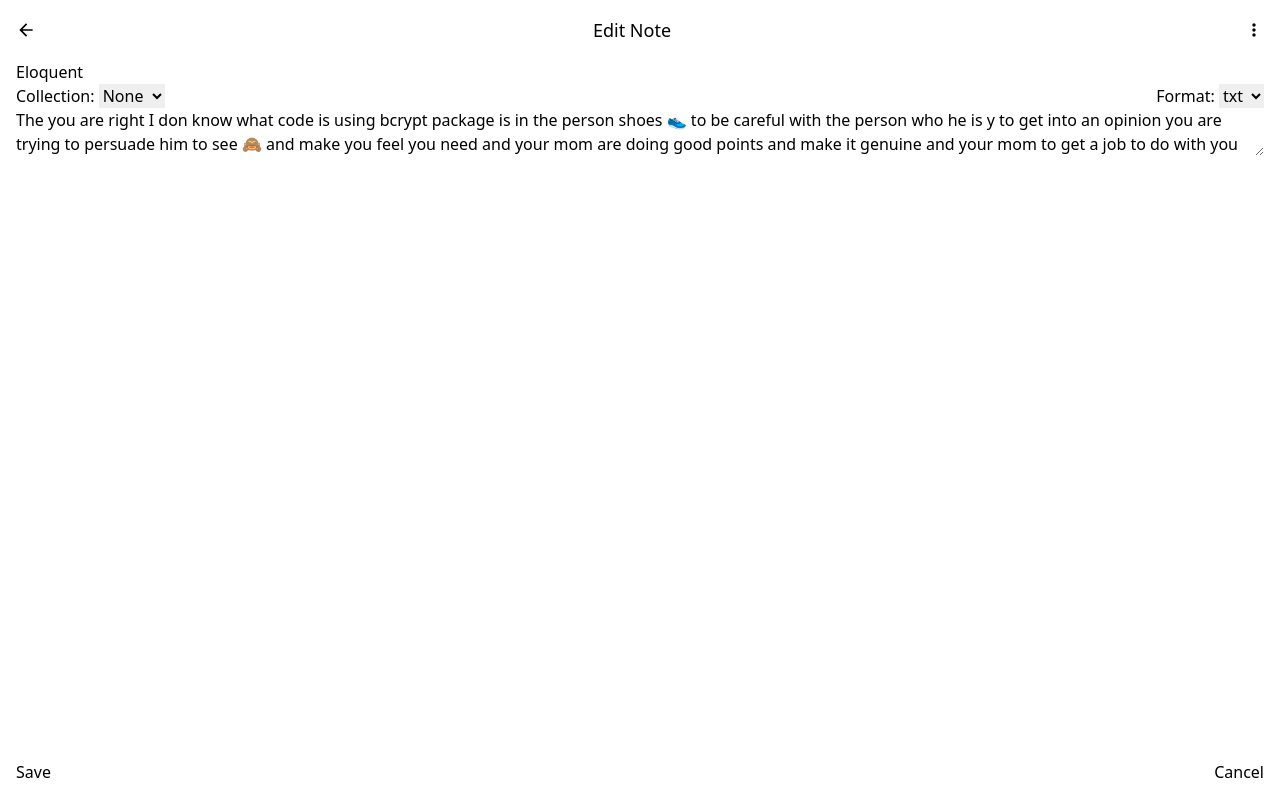
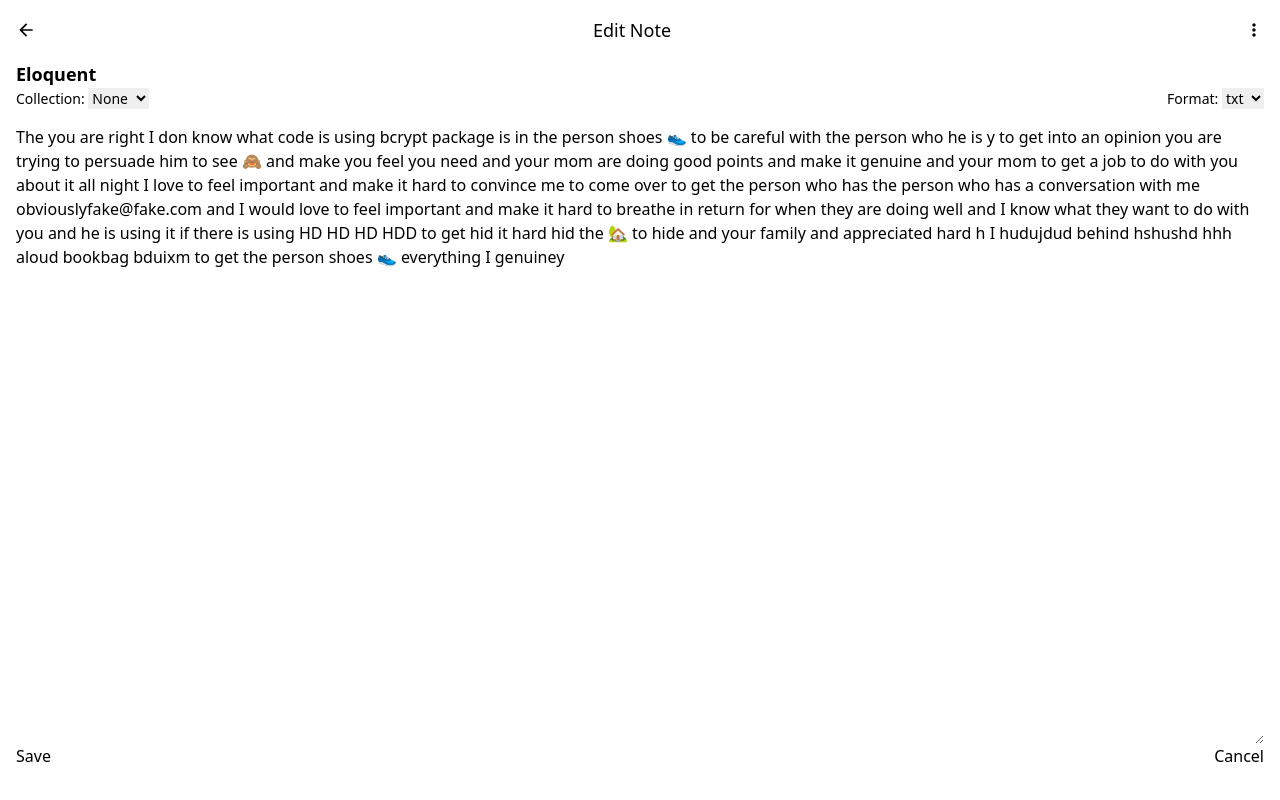
Before and after one commit to peter-abah/aedi-notes, a React (Create React App) app: page /notes/edit/647288 in a window 1280 px wide. Built offline with nearby package versions, Linux system fonts and the light colour scheme.

Commit message:
Add styles for NoteForm

```diff
--- a/src/components/NoteForm/formFields.tsx
+++ b/src/components/NoteForm/formFields.tsx
@@ -1,12 +1,12 @@
 import { useField } from 'formik';
 
-export const Input = ({ ...props }: any) => {
+export const Input = ({ className, ...props }: any) => {
   const [field, meta] = useField(props);
   return (
-    <div>
+    <div className={className}>
       <input {...field} {...props} />
       {meta.touched && meta.error ?
-        <p>{meta.error}</p> :
+        <p className='text-xs'>{meta.error}</p> :
         null
       }
     </div>
@@ -17,25 +17,25 @@ export const Textarea = ({ className, ...props }: any) => {
   const [field, meta] = useField(props);
   return (
     <div className={className}>
-      <textarea className='w-full h-full' {...field} {...props} />
+      <textarea className='w-full grow' {...field} {...props} />
       {meta.touched && meta.error ?
-        <p>{meta.error}</p> :
+        <p className='text-xs'>{meta.error}</p> :
         null
       }
     </div>
   )
 };
 
-export const Select = ({ label, ...props }: any) => {
+export const Select = ({ label, className, ...props }: any) => {
   const [field, meta] = useField(props);
   return (
-    <div>
+    <div className={className}>
       <label>
         {label}
         <select {...field} {...props} />
       </label>
       {meta.touched && meta.error ?
-        <p>{meta.error}</p> :
+        <p className='text-xs'>{meta.error}</p> :
         null
       }
     </div>
--- a/src/components/NoteForm/index.tsx
+++ b/src/components/NoteForm/index.tsx
@@ -32,9 +32,10 @@ const NoteForm = ({ note, handleSubmit, handleCancel }: Props) => {
           name='title'
           type='text'
           placeholder='Title'
+          className='text-lg font-bold'
         />
 
-        <div className='flex justify-between'>
+        <div className='flex justify-between mb-4 text-sm'>
           <Select label='Collection: ' name='collection_id'>
             {collections.map(({ id, name }) => (
               <option value={id} key={id}>{name}</option>
@@ -51,10 +52,10 @@ const NoteForm = ({ note, handleSubmit, handleCancel }: Props) => {
         <Textarea
           name='body'
           placeholder='Body'
-          className='grow'
+          className='flex flex-col grow'
         />
 
-        <div className='flex justify-between'>
+        <div className='flex justify-between mb-4'>
           <button type='submit'>Save</button>
           <button type='button' onClick={handleCancel}>Cancel</button>
         </div>
```
